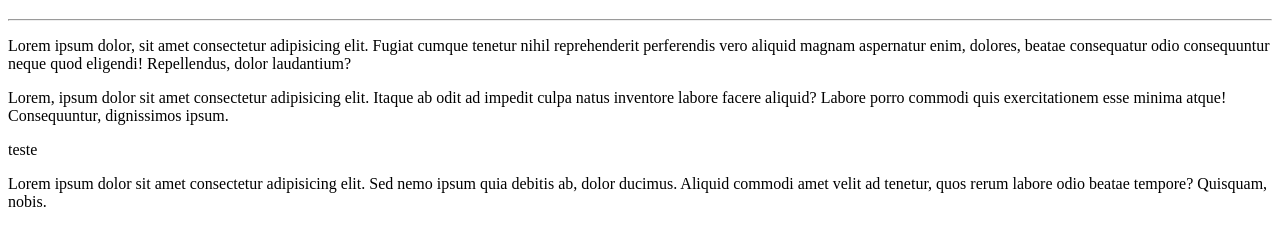
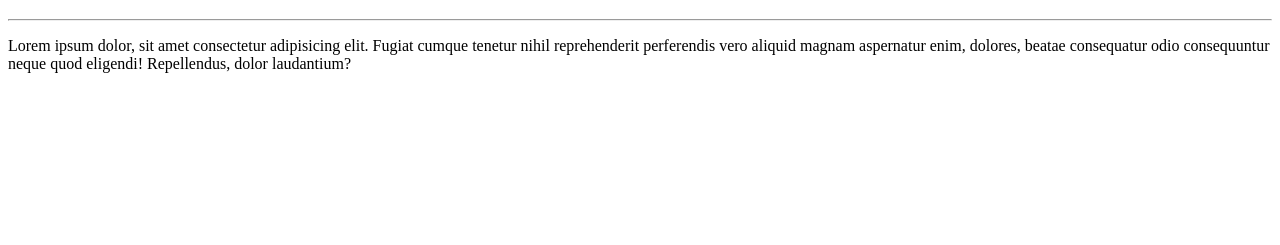
Before and after one commit to daniboyr/Aprimoramando-Versionamento, a plain HTML site: page Site-Teste/Index.html in a window 1280 px wide. Shown: the part 61-306 px from the top of the page. Drawn offline with Linux system fonts and the light colour scheme.

Commit message:
Remoção de parágrafo
Removi os parágrafos de lorem

```diff
--- a/Site-Teste/Index.html
+++ b/Site-Teste/Index.html
@@ -10,11 +10,8 @@
 
     <h1> Olá, Mundo! </h1>
     <hr>
+
     <p>Lorem ipsum dolor, sit amet consectetur adipisicing elit. Fugiat cumque tenetur nihil reprehenderit perferendis vero aliquid magnam aspernatur enim, dolores, beatae consequatur odio consequuntur neque quod eligendi! Repellendus, dolor laudantium?</p>
 
-    <p>Lorem, ipsum dolor sit amet consectetur adipisicing elit. Itaque ab odit ad impedit culpa natus inventore labore facere aliquid? Labore porro commodi quis exercitationem esse minima atque! Consequuntur, dignissimos ipsum.</p>
-    <p>teste</p>
-
-    <p>Lorem ipsum dolor sit amet consectetur adipisicing elit. Sed nemo ipsum quia debitis ab, dolor ducimus. Aliquid commodi amet velit ad tenetur, quos rerum labore odio beatae tempore? Quisquam, nobis.</p>
 </body>
 </html>
```
